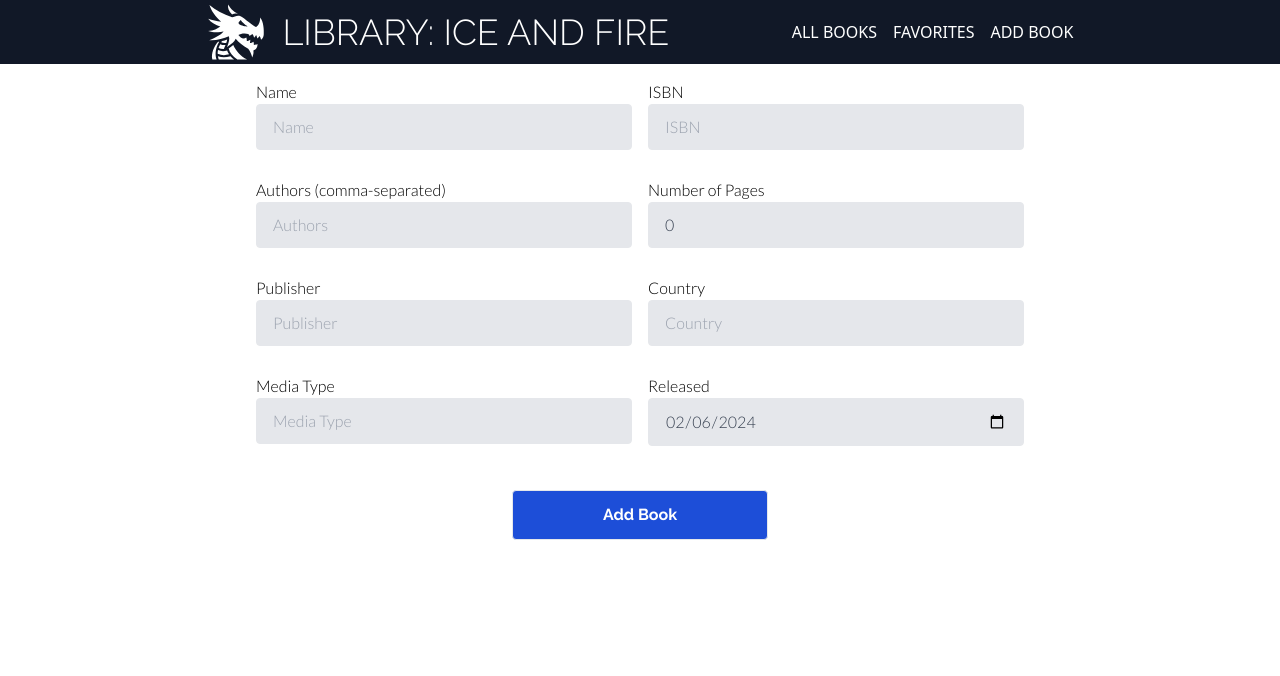
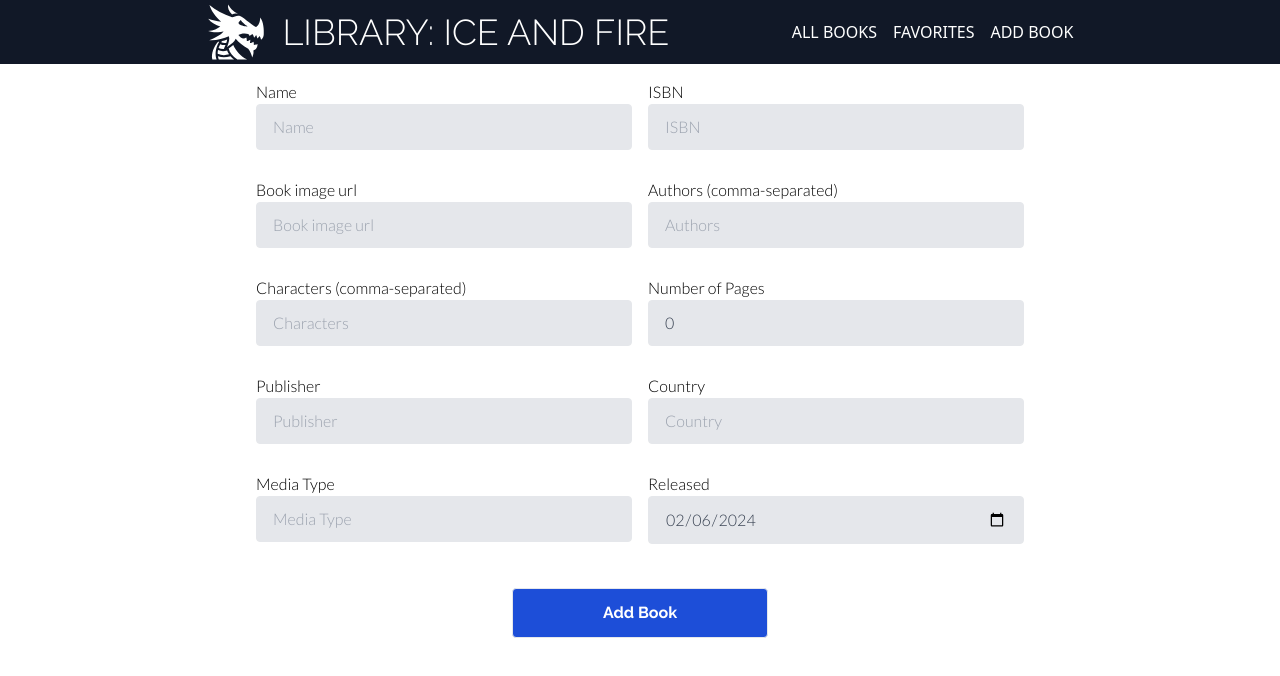
Before and after one commit to matalvarez10/ice-and-fire-api, a React (Vite) app: page /add-book in a window 1280 px wide. Shown: the top 676 px of the page. Built offline with nearby package versions, Linux system fonts and the light colour scheme; no server answers.

Commit message:
Add book form fixed

```diff
--- a/src/components/bookCardComponent.tsx
+++ b/src/components/bookCardComponent.tsx
@@ -1,9 +1,12 @@
+import { Link } from "react-router-dom";
 import { IBookAddedData } from "../interfaces/bookAddedData.interface";
 
 export const BookCardComponent = ({ book }: { book: IBookAddedData }) => {
   return (
-    <article>
-        <h1 className="font-lato font-semibold text-2xl  text-blue-800 text-center my-4 uppercase">{book.name} : {book.isbn}</h1>
+    <article className="flex flex-col justify-center gap-3">
+      <h1 className="font-lato font-semibold text-2xl  text-blue-800 text-center my-4 uppercase">
+        {book.name} : {book.isbn}
+      </h1>
       <div className="rounded-md font-raleway bg-white shadow-2xl border-gray-200 text-center">
         <img
           src={book.imgUrl}
@@ -25,6 +28,12 @@ export const BookCardComponent = ({ book }: { book: IBookAddedData }) => {
         <p className="font-bold">Number of Characters:</p>
         <p>{book.characters.length}</p>
       </div>
+      <Link
+        to="/"
+        className="py-3 px-10 rounded bg-blue-600 text-white font-raleway mx-auto"
+      >
+        Go Back
+      </Link>
     </article>
   );
 };
--- /dev/null
+++ b/src/components/errorFetchComponent.tsx
@@ -0,0 +1,13 @@
+const ErrorFetchComponent = () => {
+  return (
+    <div
+      className="bg-orange-100 border-l-4 border-orange-500 text-orange-700 p-4"
+      role="alert"
+    >
+      <p className="font-bold">Error fetching the books</p>
+      <p>Please reload the page.</p>
+    </div>
+  );
+};
+
+export default ErrorFetchComponent;
--- a/src/components/layoutComponent.tsx
+++ b/src/components/layoutComponent.tsx
@@ -9,6 +9,7 @@ import { imgs } from "../assets/imgs";
 const LayoutComponent = () => {
   const [bookData, setBookData] = useState<IBookAddedData[]>([]);
   const [isLoading, setIsLoading] = useState<boolean>(true);
+  const [hasError, setHasError] = useState<boolean>(false);
 
   useEffect(() => {
     const fetchDatosIniciales = async () => {
@@ -18,12 +19,14 @@ const LayoutComponent = () => {
         const booksWithFavorite: IBookAddedData[] = datos.map((book) => ({
           ...book,
           favorite: false,
-          imgUrl: imgs.find((img) => img.name === book.name)?.imgUrl || ""
+          imgUrl: imgs.find((img) => img.name === book.name)?.imgUrl || "",
         }));
         setBookData(booksWithFavorite);
+        setHasError(false);
       } catch (error) {
+        setHasError(true);
         console.log(error);
-      }finally{
+      } finally {
         setIsLoading(false);
       }
     };
@@ -45,10 +48,11 @@ const LayoutComponent = () => {
   const addBook = (newBook: IBookAddedData) => {
     setBookData((prevBookData) => [...prevBookData, newBook]);
   };
+
   return (
     <BookContext.Provider value={bookData}>
       <HeaderComponent />
-      <Outlet context={{ addFavorite, addBook,isLoading }} />
+      <Outlet context={{ addFavorite, addBook, isLoading, hasError }} />
     </BookContext.Provider>
   );
 };
--- a/src/index.css
+++ b/src/index.css
@@ -5,7 +5,7 @@
 
 @layer components {
   .main-container {
-    @apply bg-white py-20 h-screen w-screen flex flex-col items-center gap-4 overflow-hidden;
+    @apply bg-white py-20 h-screen w-screen flex flex-col items-center gap-4 overflow-x-hidden;
   }
   .btn-blue {
     @apply border rounded text-white bg-blue-700 block mx-auto my-4  w-1/2 md:w-1/3 p-3 font-bold font-raleway text-base;
--- a/src/interfaces/bookAddedData.interface.ts
+++ b/src/interfaces/bookAddedData.interface.ts
@@ -1,5 +1,5 @@
 export interface IBookAddedData {
-  url: string;
+  url?: string;
   name: string;
   isbn: string;
   authors: string[];
@@ -11,5 +11,5 @@ export interface IBookAddedData {
   characters: string[];
   povCharacters: string[];
   favorite: boolean;
-  imgUrl?: string;
+  imgUrl: string;
 }
--- a/src/interfaces/outletProps.interface.ts
+++ b/src/interfaces/outletProps.interface.ts
@@ -4,4 +4,5 @@ export interface IOutletProps{
     addFavorite:  (isbn:String) => void;
     addBook: (newBook: IBookAddedData) => void;
     isLoading: boolean;
+    hasError: boolean;
   };
--- a/src/views/addBookView.tsx
+++ b/src/views/addBookView.tsx
@@ -9,6 +9,7 @@ const AddBookView = () => {
 
   const [formData, setFormData] = useState<IBookAddedData>({
     url: "",
+    imgUrl: "",
     name: "",
     isbn: "",
     authors: [],
@@ -30,7 +31,7 @@ const AddBookView = () => {
     const { name, value } = e.target;
 
     const updatedValue =
-      name === "authors"
+      name === "authors" || name === "characters"
         ? value.split(",")
         : name === "released"
         ? new Date(value)
@@ -47,6 +48,7 @@ const AddBookView = () => {
     setShowSuccessMessage(true);
     addBook(formData);
     setFormData({
+      imgUrl: "",
       url: "",
       name: "",
       isbn: "",
@@ -67,7 +69,10 @@ const AddBookView = () => {
 
   return (
     <div className="main-container">
-      <form onSubmit={handleSubmit} className="grid grid-cols-2 gap-4 w-[90%] md:w-[60%]">
+      <form
+        onSubmit={handleSubmit}
+        className="grid grid-cols-2 gap-4 w-[90%] md:w-[60%]"
+      >
         <CustomInputComponent
           type="text"
           labelText="Name"
@@ -75,7 +80,6 @@ const AddBookView = () => {
           placeholder="Name"
           onChange={handleInputChange}
           value={formData.name}
-
         />
         <CustomInputComponent
           type="text"
@@ -84,7 +88,14 @@ const AddBookView = () => {
           placeholder="ISBN"
           onChange={handleInputChange}
           value={formData.isbn}
-
+        />
+        <CustomInputComponent
+          type="text"
+          labelText="Book image url"
+          name="imgUrl"
+          placeholder="Book image url"
+          onChange={handleInputChange}
+          value={formData.imgUrl}
         />
         <CustomInputComponent
           type="text"
@@ -93,7 +104,14 @@ const AddBookView = () => {
           placeholder="Authors"
           onChange={handleInputChange}
           value={formData.authors.join(",")}
-
+        />
+        <CustomInputComponent
+          type="text"
+          labelText="Characters (comma-separated)"
+          name="characters"
+          placeholder="Characters"
+          onChange={handleInputChange}
+          value={formData.characters.join(",")}
         />
         <CustomInputComponent
           type="number"
@@ -102,7 +120,6 @@ const AddBookView = () => {
           placeholder="Number of Pages"
           onChange={handleInputChange}
           value={formData.numberOfPages}
-
         />
         <CustomInputComponent
           type="text"
@@ -111,7 +128,6 @@ const AddBookView = () => {
           placeholder="Publisher"
           onChange={handleInputChange}
           value={formData.publisher}
-
         />
         <CustomInputComponent
           type="text"
@@ -120,7 +136,6 @@ const AddBookView = () => {
           placeholder="Country"
           onChange={handleInputChange}
           value={formData.country}
-
         />
         <CustomInputComponent
           type="text"
@@ -129,7 +144,6 @@ const AddBookView = () => {
           placeholder="Media Type"
           onChange={handleInputChange}
           value={formData.mediaType}
-
         />
         <CustomInputComponent
           type="date"
@@ -137,14 +151,15 @@ const AddBookView = () => {
           name="released"
           onChange={handleInputChange}
           value={formData.released.toISOString().split("T")[0]}
-
         />
         <button className="btn-blue col-span-2" type="submit">
           Add Book
         </button>
       </form>
       {showSuccessMessage && (
-        <div className="text-green-950 font-bold font-raleway text-3xl">Book added successfully!</div>
+        <div className="text-green-950 font-bold font-raleway text-3xl">
+          Book added successfully!
+        </div>
       )}
     </div>
   );
--- a/src/views/homeView.tsx
+++ b/src/views/homeView.tsx
@@ -1,17 +1,18 @@
-import { useState, useContext, useEffect } from "react";
+import React, { useState, useContext, useEffect } from "react";
 import { BookContext } from "../hooks/bookContext";
 import BookTable from "../components/tableComponent";
 import AuthorButtonComponent from "../components/authorButtonComponent";
 import LoadingComponent from "../components/loadingComponent";
 import { useOutletContext } from "react-router-dom";
 import { IOutletProps } from "../interfaces/outletProps.interface";
+import ErrorFetchComponent from "../components/errorFetchComponent";
 
 const HomeView: React.FC = () => {
   const books = useContext(BookContext);
   const [uniqueAuthors, setUniqueAuthors] = useState<string[]>([]);
   const [selectedAuthor, setSelectedAuthor] = useState<string | null>(null);
 
-  const { isLoading } = useOutletContext() as IOutletProps;
+  const { isLoading, hasError } = useOutletContext() as IOutletProps;
 
   useEffect(() => {
     const authorsSet = new Set<string>();
@@ -34,7 +35,9 @@ const HomeView: React.FC = () => {
 
   return (
     <div className="main-container">
-      {isLoading ? (
+      {hasError ? (
+        <ErrorFetchComponent />
+      ) : isLoading ? (
         <LoadingComponent />
       ) : (
         <>
```
Also changed, not shown: src/services/fetchLibros.ts (+11 -13 lines). Lines whose indentation alone changed are shown as unchanged.
